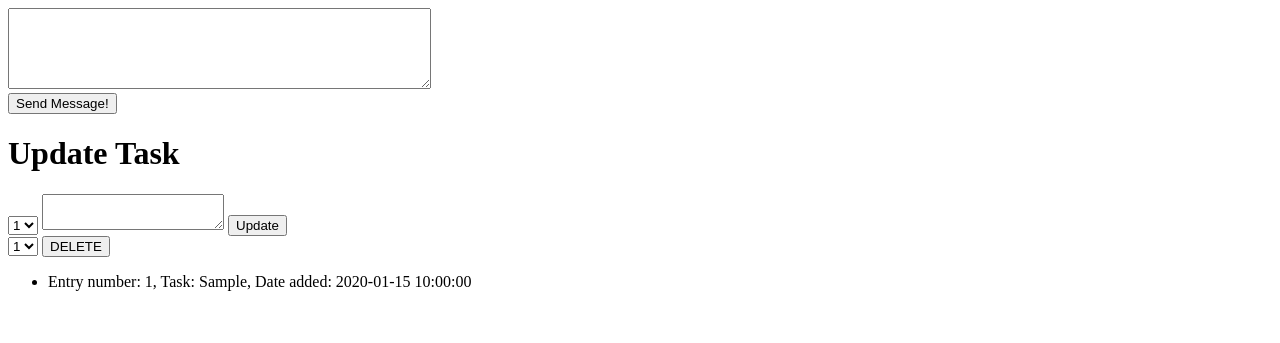
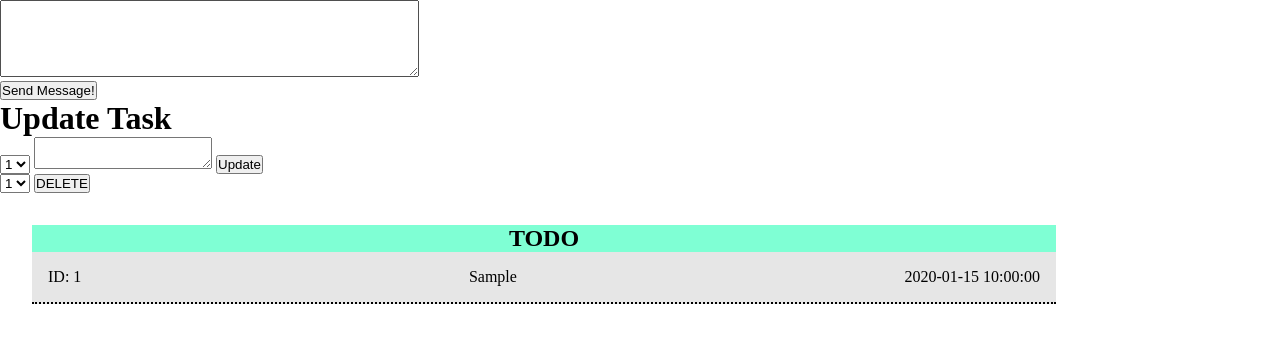
Before and after one commit to MikkeBee/PHP_todos, a PHP site: page / in a window 1280 px wide. Shown: the top 343 px of the page. Run offline with PHP 8.4, Linux system fonts and the light colour scheme; tables that the repository leaves empty or names only in its code hold one stand-in row (values such as "Sample post"); data that the repository does not hold is empty.

Commit message:
ordered list, some small styling

```diff
--- a/create.php
+++ b/create.php
@@ -16,14 +16,6 @@ include './db.php';
 ?>
 
 
-<html lang="en">
-  <head>
-    <meta charset="UTF-8" />
-    <meta name="viewport" content="width=device-width, initial-scale=1.0" />
-    <title>Todos</title>
-  </head>
-
-  <body>
     <div class="container">
       <form action="create.php" method="POST" class="form">
         <textarea rows="5"
@@ -35,5 +27,3 @@ include './db.php';
         </div>
       </form>
     </div>
-  </body>
-</html>
--- /dev/null
+++ b/index.css
@@ -0,0 +1,37 @@
+* {
+  padding: 0;
+  margin: 0;
+  box-sizing: border-box;
+}
+
+.listContainer {
+  display: flex;
+  justify-content: center;
+  align-items: center;
+  flex-flow: column nowrap;
+  background-color: aquamarine;
+  width: 80vw;
+  margin: 2rem;
+}
+
+.list {
+  border-bottom: 2px dotted black;
+  list-style: none;
+  background-color: rgb(230, 230, 230);
+  width: inherit;
+}
+.listItem {
+  display: flex;
+  justify-content: space-between;
+  padding: 1rem;
+}
+
+.listItem:nth-last-child(2n) {
+  background-color: rgb(211, 208, 208);
+}
+.listItem:last-child {
+  border-bottom: none;
+}
+
+.listId {
+}
--- a/index.php
+++ b/index.php
@@ -4,6 +4,7 @@
     <meta charset="UTF-8">
     <meta http-equiv="X-UA-Compatible" content="IE=edge">
     <meta name="viewport" content="width=device-width, initial-scale=1.0">
+    <link rel="stylesheet" href="index.css">
     <title>To do</title>
 </head>
 <body>
@@ -15,7 +16,12 @@
     </div>
     <div class="deleteEntry"> <?php include "./delete.php" ?>
     </div>
-    <div class="listContainer"> <ul class="listEntry"> <?php include "./read.php" ?> </ul></div>
+    <div class="listContainer">
+        <h2> TODO </h2>
+         <ul class="list">
+              <?php include "./read.php" ?>
+            </ul>
+        </div>
 
 </body>
 </html>
--- a/read.php
+++ b/read.php
@@ -1,7 +1,7 @@
 <?php
 include './db.php';
 
-$query = "SELECT * FROM todos";
+$query = "SELECT * FROM todos ORDER BY 'date' desc";
 $result = mysqli_query($connection, $query);
 // $row = mysqli_fetch_array($result);
 if(!$result){
@@ -16,6 +16,6 @@ if(!$result){
     $id = $row['id'];
     $task = $row['task'];
     $date = $row['date'];
-    echo "<li class='listEntry'>Entry number: $id, Task: $task, Date added: $date </li>";
+    echo "<li class='listItem'> <p>ID: $id </p> <p> $task</p> <p> $date</p> </li>";
 }
  ?></div>
```
